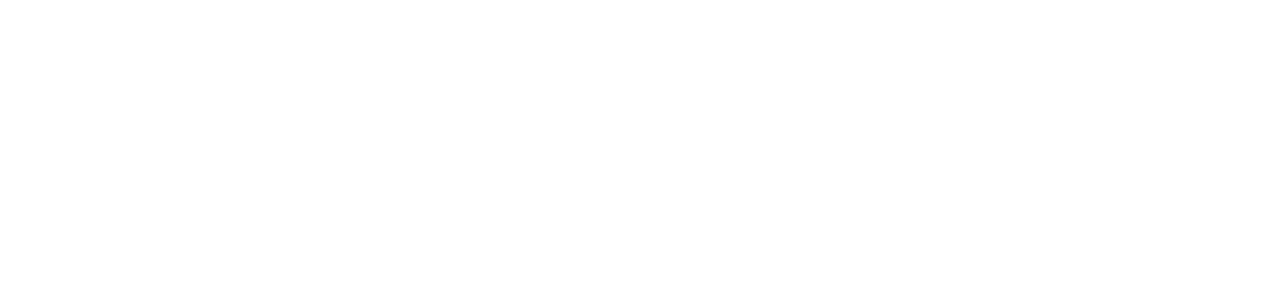
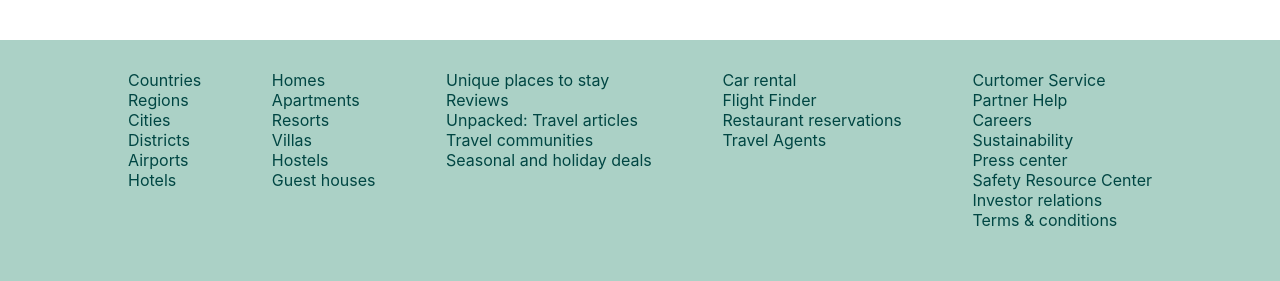
Before and after one commit to rickyfriady/react-booking-app, a React (Create React App) app: page / in a window 1280 px wide. Shown: the part 1796-2077 px from the top of the page. Before the commit the page ends 1836 px from the top, so only its background shows below. Built offline with nearby package versions, Linux system fonts and the light colour scheme.

Commit message:
make footer components

```diff
--- /dev/null
+++ b/src/components/Footer/Footer.jsx
@@ -0,0 +1,52 @@
+import './footer.css'
+
+const Footer = () => {
+  return (
+    <div className='footer'>
+      <div className="footer-lists">
+        <ul className="footer-list">
+          <li className="footer-item">Countries</li>
+          <li className="footer-item">Regions</li>
+          <li className="footer-item">Cities</li>
+          <li className="footer-item">Districts</li>
+          <li className="footer-item">Airports</li>
+          <li className="footer-item">Hotels</li>
+        </ul>
+        <ul className="footer-list">
+          <li className="footer-item">Homes </li>
+          <li className="footer-item">Apartments </li>
+          <li className="footer-item">Resorts </li>
+          <li className="footer-item">Villas</li>
+          <li className="footer-item">Hostels</li>
+          <li className="footer-item">Guest houses</li>
+        </ul>
+        <ul className="footer-list">
+          <li className="footer-item">Unique places to stay </li>
+          <li className="footer-item">Reviews</li>
+          <li className="footer-item">Unpacked: Travel articles </li>
+          <li className="footer-item">Travel communities </li>
+          <li className="footer-item">Seasonal and holiday deals </li>
+        </ul>
+        <ul className="footer-list">
+          <li className="footer-item">Car rental </li>
+          <li className="footer-item">Flight Finder</li>
+          <li className="footer-item">Restaurant reservations </li>
+          <li className="footer-item">Travel Agents </li>
+        </ul>
+        <ul className="footer-list">
+          <li className="footer-item">Curtomer Service</li>
+          <li className="footer-item">Partner Help</li>
+          <li className="footer-item">Careers</li>
+          <li className="footer-item">Sustainability</li>
+          <li className="footer-item">Press center</li>
+          <li className="footer-item">Safety Resource Center</li>
+          <li className="footer-item">Investor relations</li>
+          <li className="footer-item">Terms & conditions</li>
+        </ul>
+      </div>
+      <div className="footer-text">Copyright @ 2022 Alluky Booking</div>
+    </div>
+  )
+}
+
+export default Footer
--- /dev/null
+++ b/src/components/Footer/footer.css
@@ -0,0 +1,17 @@
+.footer {
+    width: 100%;
+    max-width: 1024px;
+    font-style: 12px;
+}
+
+.footer-lists {
+    width: 100%;
+    display: flex;
+    justify-content: space-between;
+    margin-bottom: 50px;
+}
+
+.footer-list {
+    list-style: none;
+    color: #004643;
+}
--- a/src/pages/Home/Home.jsx
+++ b/src/pages/Home/Home.jsx
@@ -2,6 +2,7 @@
 import EmailList from '../../components/EmailList/EmailList';
 import Featured from '../../components/Featured/Featured';
 import FeaturedProperty from '../../components/FeaturedProperty/FeaturedProperty';
+import Footer from '../../components/Footer/Footer';
 import Header from '../../components/Header/Header'
 import Navbar from '../../components/Navbar/Navbar'
 import PropertyList from '../../components/PropertyList/PropertyList';
@@ -19,6 +20,7 @@
         <h1 className="home-title">Home guest love</h1>
         <FeaturedProperty/>
         <EmailList/>
+        <Footer/>
       </div>
     </div>
   )
```
